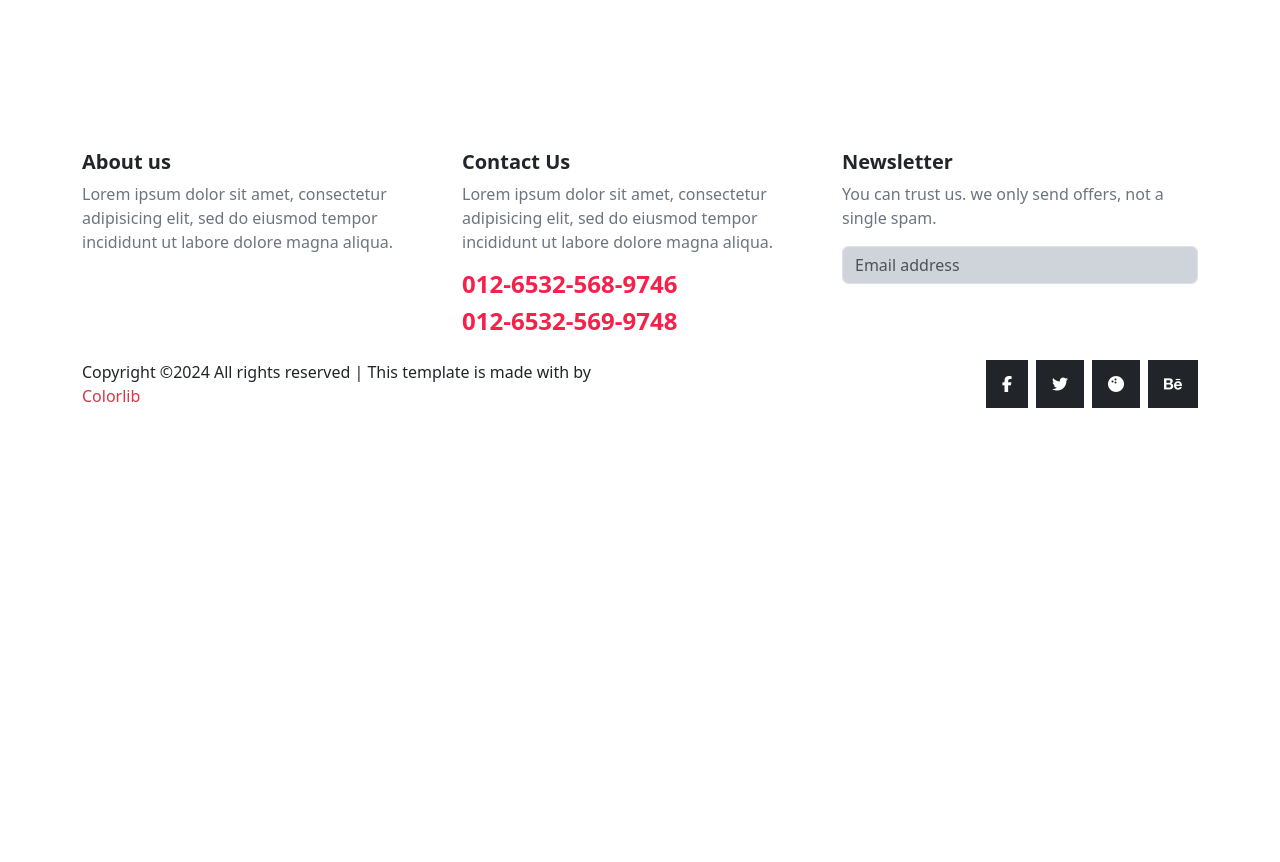
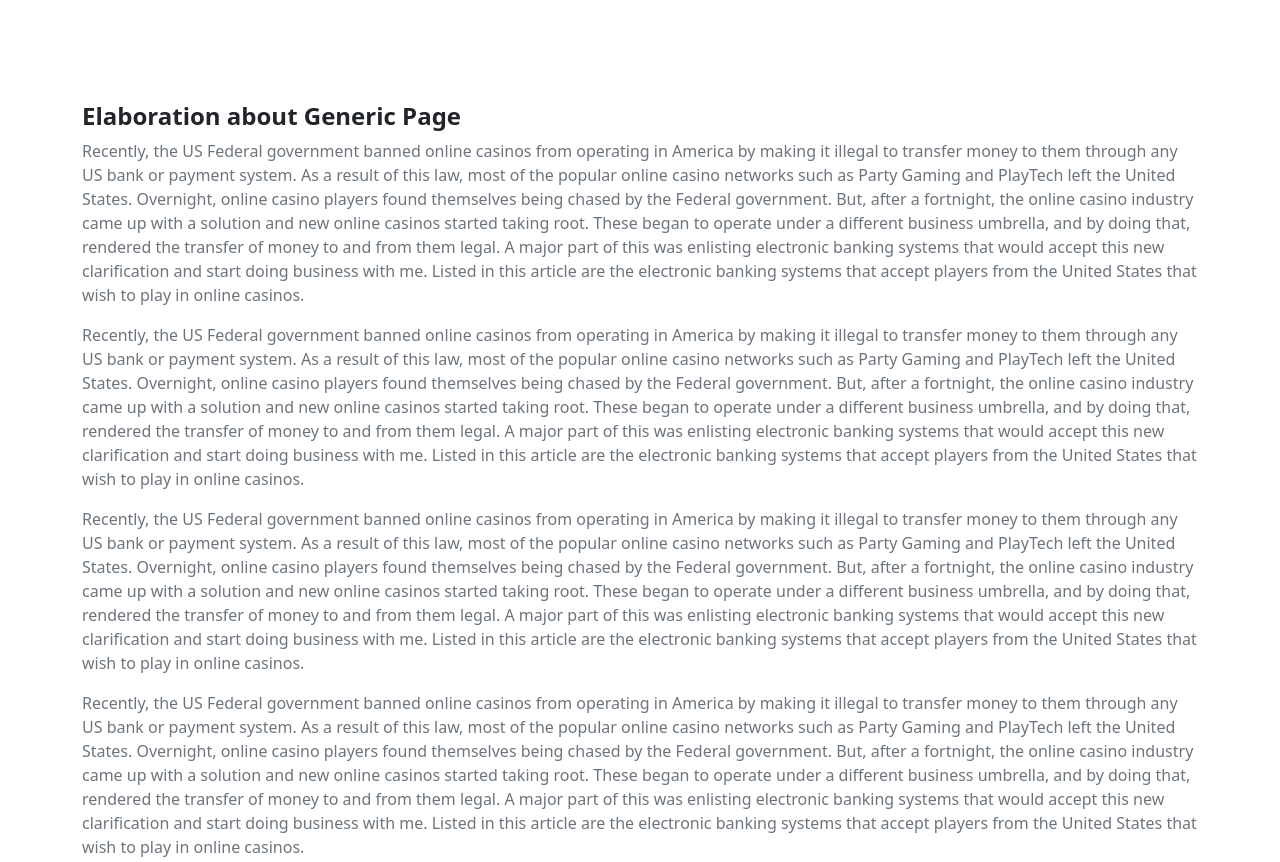
Before and after one commit to ParvinAlasgar/Gym-LandingPage, a plain HTML site: page public/generic.html in a window 1280 px wide. Shown: the part 1140-2002 px from the top of the page. Before the commit the page ends 1612 px from the top, so only its background shows below. Drawn offline with Linux system fonts and the light colour scheme.

Commit message:
add: added about section for generic page.

```diff
--- a/public/generic.html
+++ b/public/generic.html
@@ -184,6 +184,76 @@
           </div>
         </div>
       </section>
+      <!-- About -->
+      <section id="about">
+        <div class="container">
+          <h4 class="fw-bold">Elaboration about Generic Page</h4>
+          <p class="text-secondary">
+            Recently, the US Federal government banned online casinos from
+            operating in America by making it illegal to transfer money to them
+            through any US bank or payment system. As a result of this law, most
+            of the popular online casino networks such as Party Gaming and
+            PlayTech left the United States. Overnight, online casino players
+            found themselves being chased by the Federal government. But, after
+            a fortnight, the online casino industry came up with a solution and
+            new online casinos started taking root. These began to operate under
+            a different business umbrella, and by doing that, rendered the
+            transfer of money to and from them legal. A major part of this was
+            enlisting electronic banking systems that would accept this new
+            clarification and start doing business with me. Listed in this
+            article are the electronic banking systems that accept players from
+            the United States that wish to play in online casinos.
+          </p>
+          <p class="text-secondary">
+            Recently, the US Federal government banned online casinos from
+            operating in America by making it illegal to transfer money to them
+            through any US bank or payment system. As a result of this law, most
+            of the popular online casino networks such as Party Gaming and
+            PlayTech left the United States. Overnight, online casino players
+            found themselves being chased by the Federal government. But, after
+            a fortnight, the online casino industry came up with a solution and
+            new online casinos started taking root. These began to operate under
+            a different business umbrella, and by doing that, rendered the
+            transfer of money to and from them legal. A major part of this was
+            enlisting electronic banking systems that would accept this new
+            clarification and start doing business with me. Listed in this
+            article are the electronic banking systems that accept players from
+            the United States that wish to play in online casinos.
+          </p>
+          <p class="text-secondary">
+            Recently, the US Federal government banned online casinos from
+            operating in America by making it illegal to transfer money to them
+            through any US bank or payment system. As a result of this law, most
+            of the popular online casino networks such as Party Gaming and
+            PlayTech left the United States. Overnight, online casino players
+            found themselves being chased by the Federal government. But, after
+            a fortnight, the online casino industry came up with a solution and
+            new online casinos started taking root. These began to operate under
+            a different business umbrella, and by doing that, rendered the
+            transfer of money to and from them legal. A major part of this was
+            enlisting electronic banking systems that would accept this new
+            clarification and start doing business with me. Listed in this
+            article are the electronic banking systems that accept players from
+            the United States that wish to play in online casinos.
+          </p>
+          <p class="text-secondary">
+            Recently, the US Federal government banned online casinos from
+            operating in America by making it illegal to transfer money to them
+            through any US bank or payment system. As a result of this law, most
+            of the popular online casino networks such as Party Gaming and
+            PlayTech left the United States. Overnight, online casino players
+            found themselves being chased by the Federal government. But, after
+            a fortnight, the online casino industry came up with a solution and
+            new online casinos started taking root. These began to operate under
+            a different business umbrella, and by doing that, rendered the
+            transfer of money to and from them legal. A major part of this was
+            enlisting electronic banking systems that would accept this new
+            clarification and start doing business with me. Listed in this
+            article are the electronic banking systems that accept players from
+            the United States that wish to play in online casinos.
+          </p>
+        </div>
+      </section>
     </main>
     <!-- Footer -->
     <footer id="footer" class="py-5">
--- a/src/assets/sass/generic.scss
+++ b/src/assets/sass/generic.scss
@@ -44,4 +44,13 @@ main {
       }
     }
   }
+  // About
+  #about {
+    p {
+      transition: color 0.5s;
+      &:hover {
+        color: $color_first !important;
+      }
+    }
+  }
 }
```
Also changed, not shown: src/assets/sass/generic.css, 1 other file.
